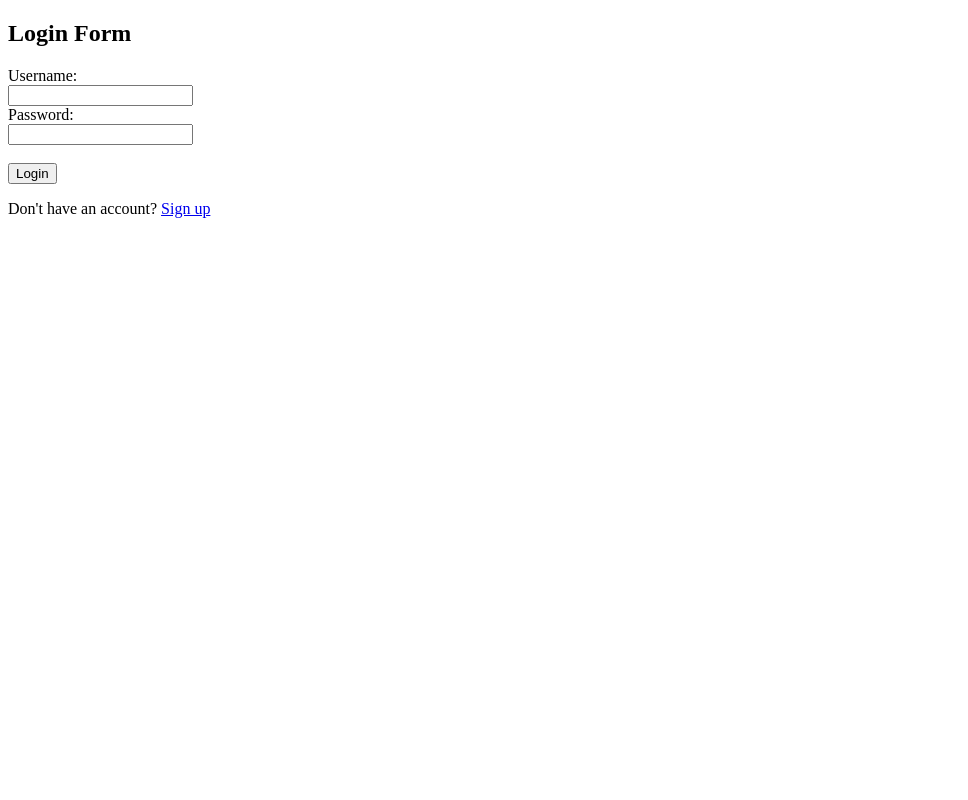
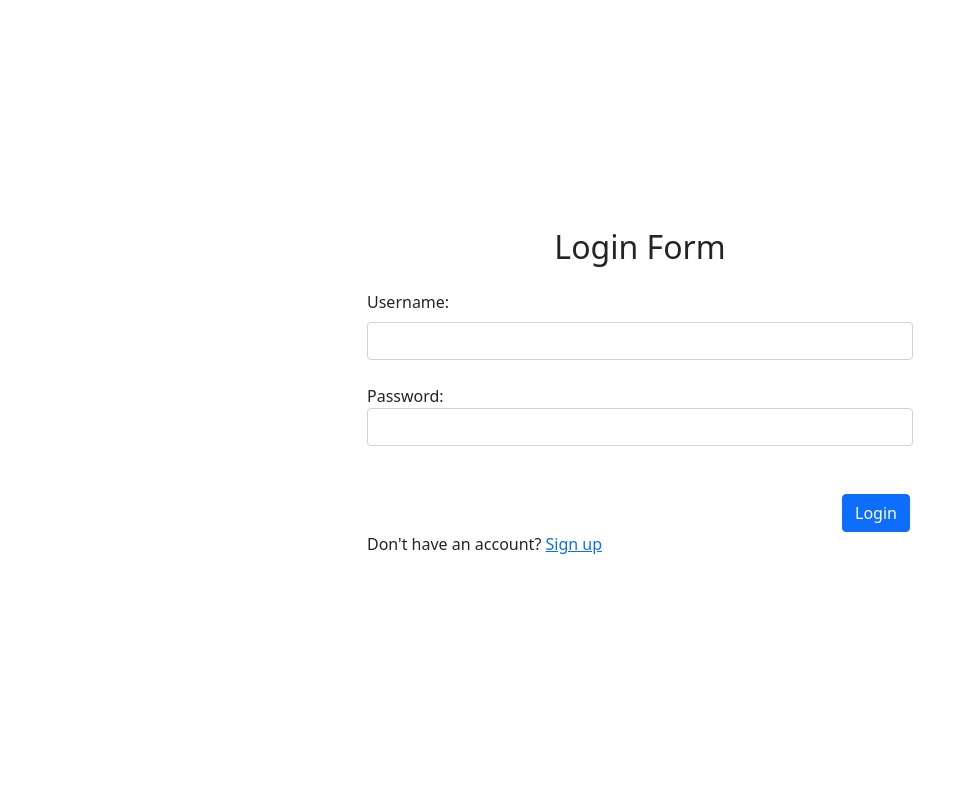
Before and after one commit to Misstwittysha05/my-registration-project, a PHP site: page / in a window 1280 px wide. Shown: the whole page, without its empty margins (0-968 px from the left). Run offline with PHP 8.4, Linux system fonts and the light colour scheme.

Commit message:
Login Form with Bootstrap application

```diff
--- a/index.php
+++ b/index.php
@@ -1,18 +1,60 @@
-<!-- index.php -->
-<!DOCTYPE html>
-<html>
-<head>
+<!doctype html>
+<html lang="en">
+  <head>
+    <!-- Required meta tags -->
+    <meta charset="utf-8">
+    <meta name="viewport" content="width=device-width, initial-scale=1">
+
+    <!-- Bootstrap CSS -->
+    <link
+        href="https://cdn.jsdelivr.net/npm/bootstrap@5.1.3/dist/css/bootstrap.min.css" rel="stylesheet"
+        integrity="sha384-1BmE4kWBq78iYhFldvKuhfTAU6auU8tT94WrHftjDbrCEXSU1oBoqyl2QvZ6jIW3"
+        crossorigin="anonymous">
+
     <title>Login Page</title>
+
+    <style>
+        body {
+            display: flex;
+            justify-content: center;
+            align-items: center;
+            min-height: 100vh;
+        }
+        /* h2, label, input, p { outline: 1px solid red; } */
+    </style>
 </head>
 <body>
-    <h2>Login Form</h2>
-    <form action="login.php" method="post">
-        <label for="username">Username:</label><br>
-        <input type="text" id="username" name="username"><br>
-        <label for="password">Password:</label><br>
-        <input type="password" id="password" name="password"><br><br>
-        <input type="submit" value="Login">
-    </form>
-    <p>Don't have an account? <a href="register_user.php">Sign up</a></p>
+    <div class="container">
+        <div class="row justify-content-center">
+            <div class="col-md-6">
+                <h2 class="text-center mb-4">Login Form</h2>
+                <form action="login.php" method="post">
+                    <label for="username" class="form-label">Username:</label><br>
+                    <input type="text" class="form-control" id="username" name="username"><br>
+                    <label for="password">Password:</label><br>
+                    <input type="password" class="form-control" id="password" name="password"><br><br>
+                    <div class="row">
+                        <div class="col-10"></div>
+                        <div class="col-2">
+                            <button type="submit" class="btn btn-primary">Login</button>
+                        </div>
+                    </div>
+                </form>
+                <p>Don't have an account? <a href="register_user.php">Sign up</a></p>
+            </div>
+        </div>
+    </div>
+
+    <!-- Optional JavaScript; choose one of the two! -->
+
+    <!-- Option 1: Bootstrap Bundle with Popper -->
+    <script src="https://cdn.jsdelivr.net/npm/bootstrap@5.1.3/dist/js/bootstrap.bundle.min.js" integrity="sha384-ka7Sk0Gln4gmtz2MlQnikT1wXgYsOg+OMhuP+IlRH9sENBO0LRn5q+8nbTov4+1p" crossorigin="anonymous"></script>
+
+    <!-- Option 2: Separate Popper and Bootstrap JS -->
+
+    <!--
+    <script src="https://cdn.jsdelivr.net/npm/@popperjs/core@2.10.2/dist/umd/popper.min.js" integrity="sha384-7+zCNj/IqJ95wo16oMtfsKbZ9ccEh31eOz1HGyDuCQ6wgnyJNSYdrPa03rtR1zdB" crossorigin="anonymous"></script>
+    <script src="https://cdn.jsdelivr.net/npm/bootstrap@5.1.3/dist/js/bootstrap.min.js" integrity="sha384-QJHtvGhmr9XOIpI6YVutG+2QOK9T+ZnN4kzFN1RtK3zEFEIsxhlmWl5/YESvpZ13" crossorigin="anonymous"></script>
+    -->
 </body>
 </html>
```
